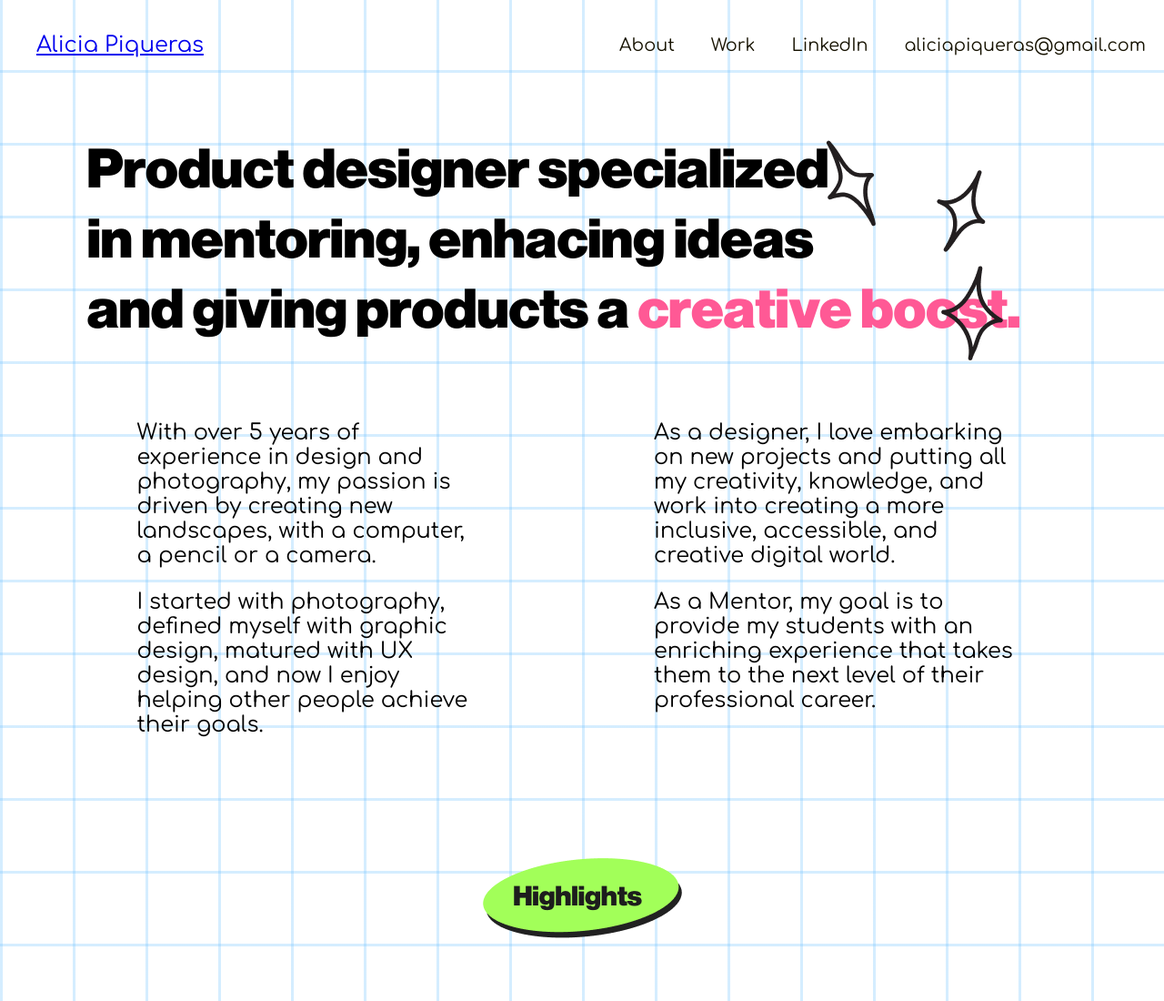
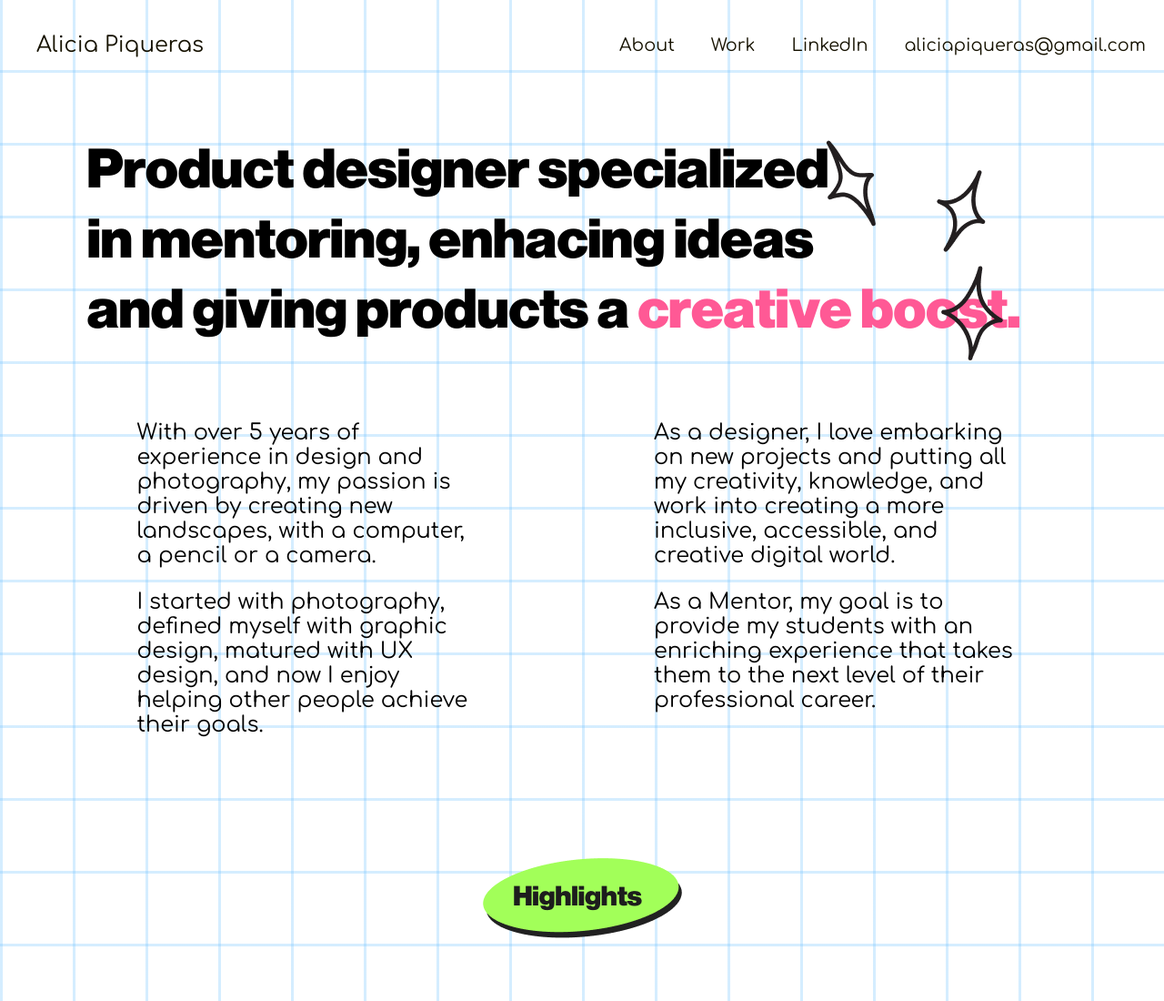
Before and after one commit to Martro96/HTML-y-CSS-I, a website built with Parcel: page src/index.html in a window 1280 px wide. Shown: the top 1100 px of the page at 91% size. Built offline with nearby package versions, Linux system fonts and the light colour scheme.

Commit message:
cambios de diseño

```diff
--- a/src/views/nav.html
+++ b/src/views/nav.html
@@ -2,7 +2,7 @@
     <ul class="main-nav__list">
         <div class="main-nav__link--alicia">
             <li class="main-nav__item">
-                <a href="#" class="main-nav__link--Alicia">Alicia Piqueras</a>
+                <a href="#" class="main-nav__link--alicia">Alicia Piqueras</a>
             </li>
         </div>
         <div class="main-nav__link--info">
```
